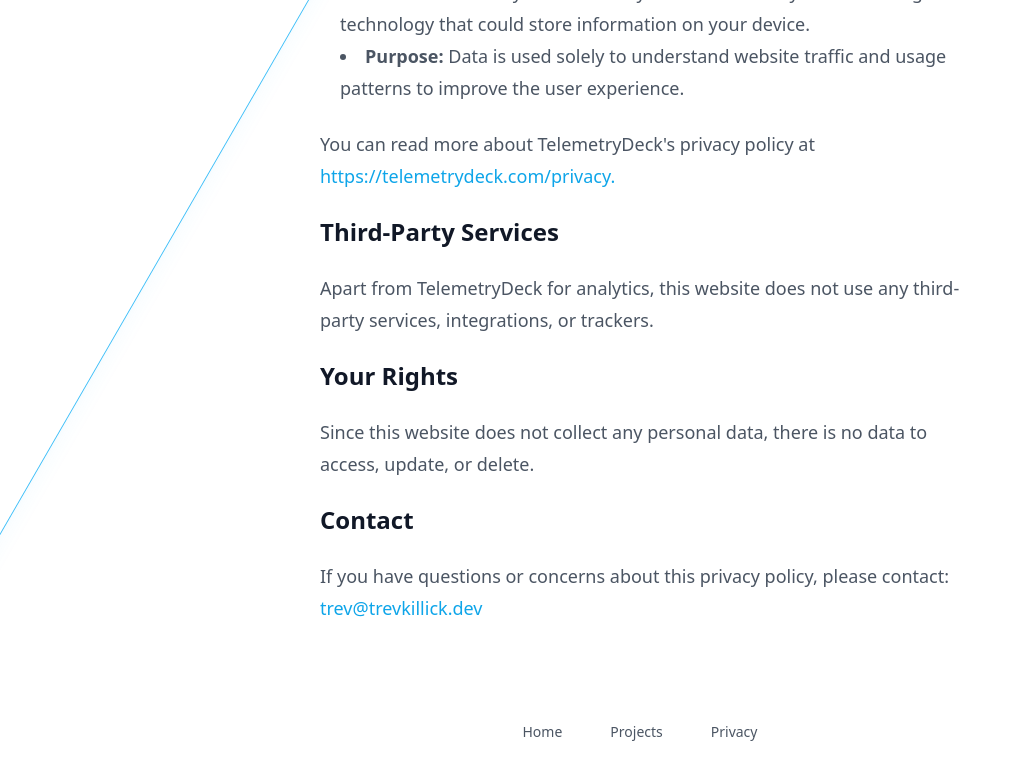
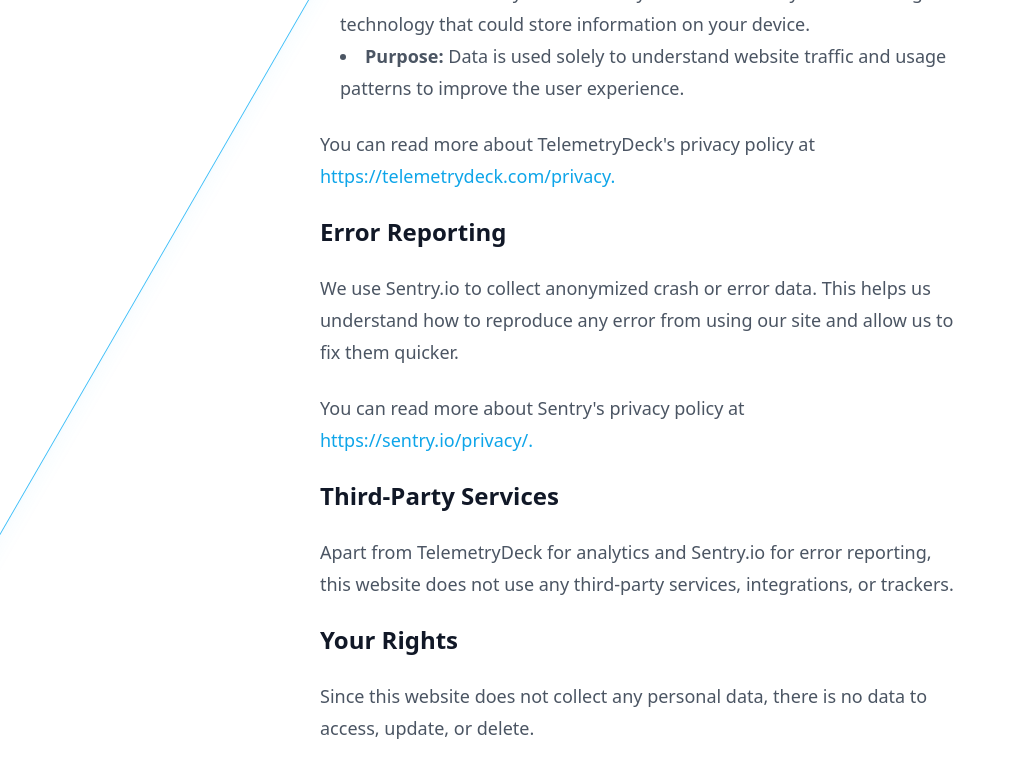
Before and after one commit to trevkillick88/personal-portfolio, a React (Vite) app: page /privacy in a window 1280 px wide. Shown: the part 1240-2014 px from the top of the page, without its empty margins (0-1022 px from the left). Built offline with nearby package versions, Linux system fonts and the light colour scheme.

Commit message:
Privacy policy include sentry

```diff
--- a/package.json
+++ b/package.json
@@ -1,7 +1,7 @@
 {
   "name": "trev-killick-personal-portfolio",
   "private": true,
-  "version": "0.0.3",
+  "version": "0.0.4",
   "type": "module",
   "homepage": "https://trevorkillick.dev",
   "license": "(MIT AND Proprietary Content)",
@@ -44,8 +44,6 @@
     "eslint-plugin-react-refresh": "^0.4.19",
     "globals": "^16.0.0",
     "react-router-dom": "^7.2.0",
-    "sharp": "^0.33.5",
-    "svgo": "^3.3.2",
     "tailwindcss": "^3.4.17",
     "typescript": "~5.7.0",
     "typescript-eslint": "^8.25.0",
--- a/src/pages/privacy.tsx
+++ b/src/pages/privacy.tsx
@@ -32,7 +32,7 @@ function Privacy():React.ReactElement {
                     </h1>
 
                     <p className="mt-8 text-pretty text-lg font-medium text-gray-600 dark:text-gray-400 sm:text-xl/8">
-                        Last updated on December 20, 2024
+                        Last updated on March 1, 2025
                     </p>
                 </div>
             </div>
@@ -139,11 +139,33 @@ function Privacy():React.ReactElement {
                     </p>
 
                     <h2 className="mt-6 text-2xl font-semibold text-gray-900 dark:text-white">
+                        Error Reporting
+                    </h2>
+
+                    <p className="mt-6 text-lg/8 text-gray-600 dark:text-gray-300">
+                        We use Sentry.io to collect anonymized crash or error data. This helps us understand how to reproduce any error from  using our site and allow us to fix them quicker.
+                    </p>
+
+                    <p className="mt-6 text-lg/8 text-gray-600 dark:text-gray-300">
+                        You can read more about Sentry&apos;s privacy policy at
+                        {' '}
+                        <a
+                            className="text-sky-500 dark:text-sky-400 hover:text-sky-500/60 dark:hover:text-sky-400/60"
+                            href="https://sentry.io/privacy/"
+                            rel="noreferrer nofollow"
+                            target="_blank"
+                        >
+                            https://sentry.io/privacy/.
+                        </a>
+                    </p>
+
+
+                    <h2 className="mt-6 text-2xl font-semibold text-gray-900 dark:text-white">
                         Third-Party Services
                     </h2>
 
                     <p className="mt-6 text-lg/8 text-gray-600 dark:text-gray-300">
-                        Apart from TelemetryDeck for analytics, this website does not use any third-party services, integrations, or trackers.
+                        Apart from TelemetryDeck for analytics and Sentry.io for error reporting, this website does not use any third-party services, integrations, or trackers.
                     </p>
 
                     <h2 className="mt-6 text-2xl font-semibold text-gray-900 dark:text-white">
```
